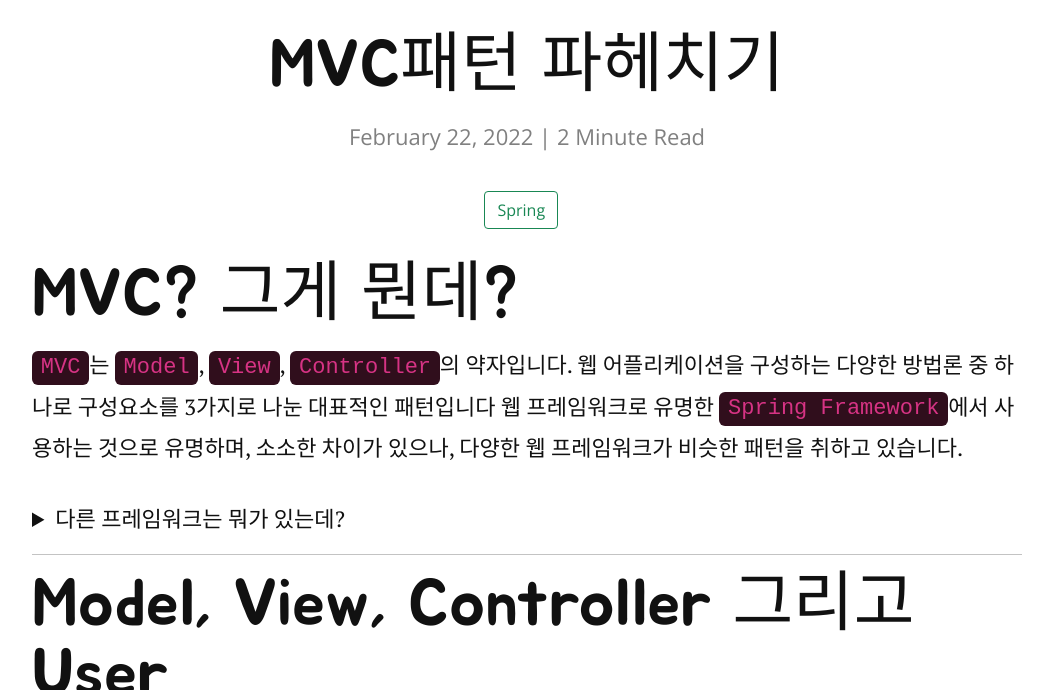
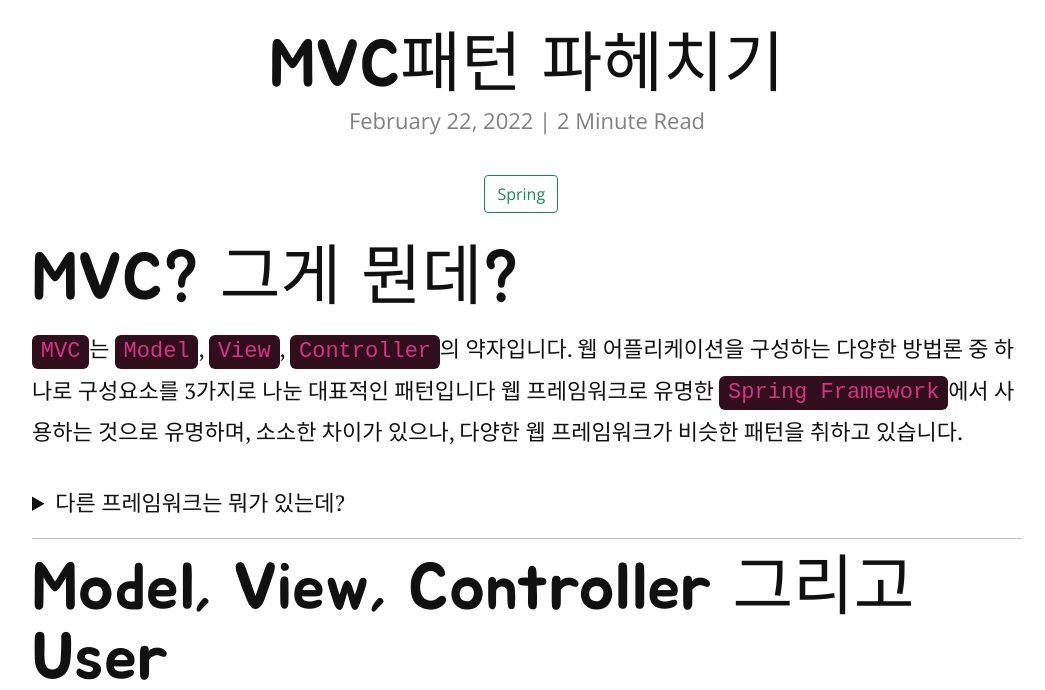
Before and after one commit to YangTaeyoung/YangTaeyoung.github.io, a Jekyll site: the page built from _posts/2022-02-22-스프링-MVC패턴-파헤치기.markdown, in a window 1280 px wide. Shown: the part 330-1020 px from the top of the page, without its empty margins (113-1158 px from the left). Built offline with Jekyll 4.4.1, drawn with Linux system fonts in a browser that asks for light colours; nearby versions of some CDN libraries; some web fonts are replaced; comment, search, counter and statistics services are not loaded; grey boxes are pictures that could not be loaded.

Commit message:
Update style.css

```diff
--- a/assets/css/style.css
+++ b/assets/css/style.css
@@ -694,7 +694,7 @@ dd {
 .post .postTitle {
     text-align: center;
     margin-top: 2rem;
-    margin-bottom: 1rem
+    margin-bottom: 0rem
 }
 
 .post blockquote {
```
